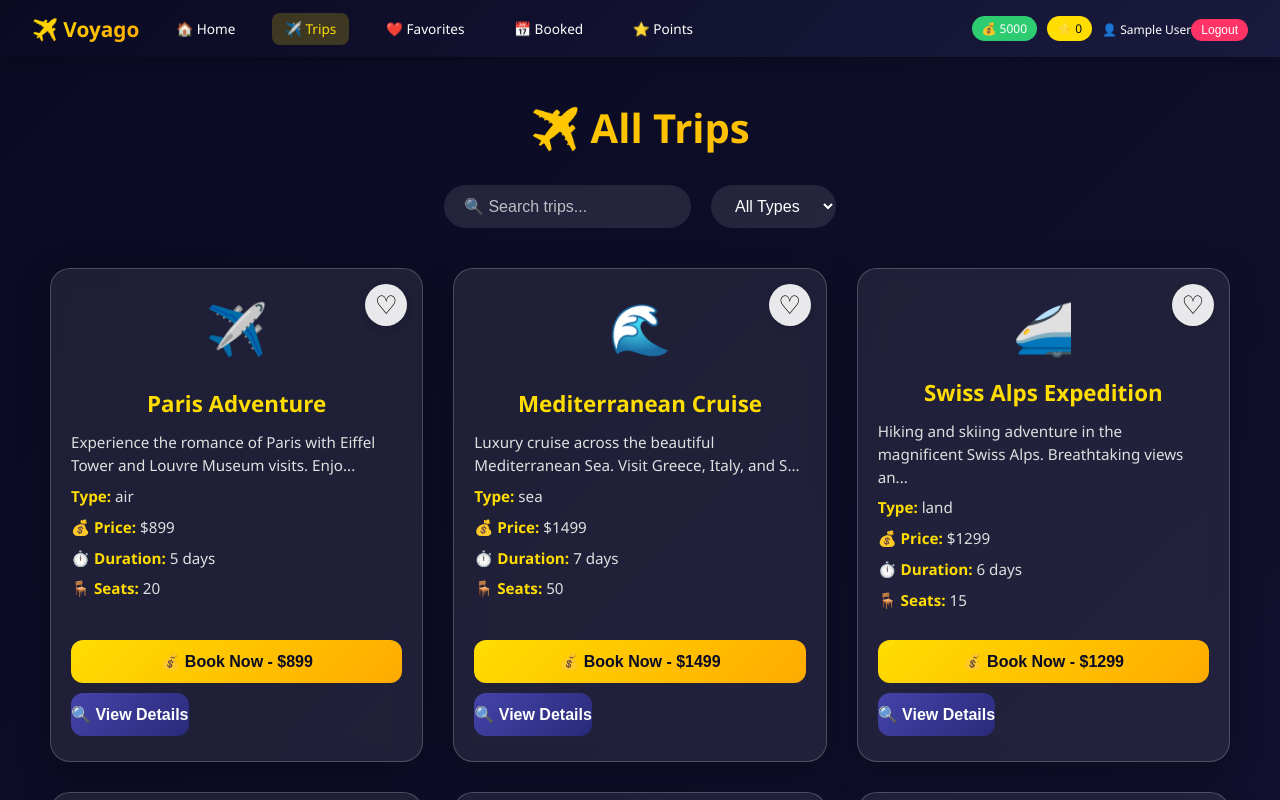
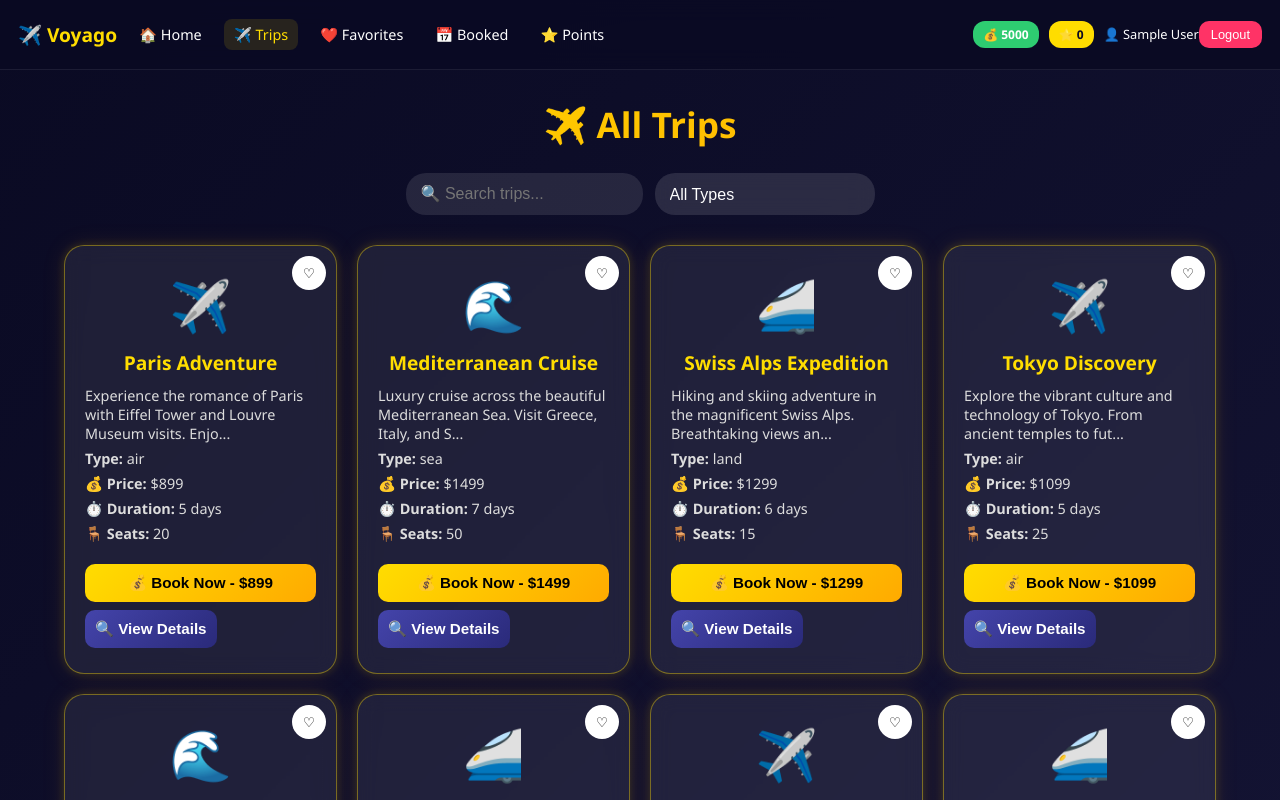
Before and after one commit to hala-sul/travel-website, a React (Vite) app: page /trips in a window 1280 px wide. Shown: the top 800 px of the page. Built offline with nearby package versions, Linux system fonts and the light colour scheme; sample sign-in values are in the browser's storage.

Commit message:
Update trip cards gold glow + UI improvements

```diff
--- a/src/componants/Navbar.css
+++ b/src/componants/Navbar.css
@@ -1,49 +1,53 @@
-/* Navbar Base */
+/* =======================
+   NAVBAR MODERN CLEAN
+======================= */
+
 .navbar {
-  display: flex;
-  justify-content: space-between;
-  align-items: center;
-  background: linear-gradient(135deg, #0a0a23 0%, #1a1a3e 100%);
-  padding: 0.8rem 2rem;
   position: fixed;
   top: 0;
   left: 0;
   right: 0;
+  height: 70px;
+  padding: 0 18px;
+  display: flex;
+  justify-content: space-between;
+  align-items: center;
+  background: rgba(10, 10, 35, 0.92);
+  backdrop-filter: blur(12px);
   z-index: 1000;
-  box-shadow: 0 2px 10px rgba(0, 0, 0, 0.3);
+  border-bottom: 1px solid rgba(255,255,255,0.08);
 }
 
 /* LEFT */
 .nav-left {
   display: flex;
   align-items: center;
-  gap: 1.5rem;
+  gap: 12px;
 }
 
 .logo {
-  font-size: 1.3rem;
+  font-size: 1.2rem;
   font-weight: bold;
-  background: linear-gradient(135deg, #ffdd00, #ffaa00);
-  -webkit-background-clip: text;
-  -webkit-text-fill-color: transparent;
+  color: #ffdd00;
 }
 
 /* LINKS */
 .nav-item {
-  color: #fff;
+  color: white;
   text-decoration: none;
-  font-size: 0.85rem;
-  padding: 0.4rem 0.8rem;
+  font-size: 0.9rem;
+  padding: 6px 10px;
   border-radius: 8px;
+  transition: 0.2s;
 }
 
 .nav-item:hover {
-  background: rgba(255, 255, 255, 0.1);
+  background: rgba(255,255,255,0.08);
 }
 
 .nav-item.active {
-  background: rgba(255, 221, 0, 0.2);
   color: #ffdd00;
+  background: rgba(255,221,0,0.12);
 }
 
 /* RIGHT */
@@ -53,13 +57,18 @@
   gap: 10px;
 }
 
-/* BADGES */
+/* 💰⭐ STATS (IMPORTANT) */
 .balance-badge,
 .points-badge,
 .free-trips-badge {
-  padding: 4px 10px;
-  border-radius: 20px;
+  display: flex;
+  align-items: center;
+  gap: 5px;
+  padding: 5px 10px;
+  border-radius: 12px;
   font-size: 0.75rem;
+  font-weight: 600;
+  white-space: nowrap;
 }
 
 .balance-badge {
@@ -80,23 +89,22 @@
 /* USER */
 .user-name {
   color: white;
-  font-size: 0.75rem;
+  font-size: 0.8rem;
 }
 
 /* BUTTONS */
 .login-btn,
 .logout-btn {
+  padding: 6px 12px;
+  border-radius: 10px;
+  font-size: 0.8rem;
   border: none;
-  padding: 4px 10px;
-  border-radius: 20px;
-  font-size: 0.75rem;
   cursor: pointer;
 }
 
 .login-btn {
-  background: #1E90FF;
+  background: #1e90ff;
   color: white;
-  text-decoration: none;
 }
 
 .logout-btn {
@@ -112,34 +120,13 @@
   cursor: pointer;
 }
 
-/* MOBILE MENU */
-.mobile-menu {
-  display: none;
-}
+/* =======================
+   MOBILE
+======================= */
 
-/* MOBILE ITEMS */
-.mobile-item {
-  display: block;
-  padding: 12px;
-  color: white;
-  text-decoration: none;
-  border-bottom: 1px solid rgba(255,255,255,0.1);
-}
-
-.mobile-login,
-.mobile-logout {
-  width: 100%;
-  padding: 12px;
-  border: none;
-  text-align: left;
-  background: transparent;
-  color: white;
-}
-
-/* ===== MOBILE ===== */
 @media (max-width: 768px) {
 
-  .nav-item {
+  .nav-left .nav-item {
     display: none;
   }
 
@@ -147,21 +134,114 @@
     display: block;
   }
 
-  .mobile-menu {
-    display: block;
-    position: absolute;
-    top: 60px;
-    right: 10px;
-    width: 220px;
-    background: #1a1a3e;
-    border-radius: 10px;
-    overflow: hidden;
+  /* 🔥 KEEP STATS VISIBLE BUT SMALL */
+  .balance-badge,
+  .points-badge {
+    font-size: 0.65rem;
+    padding: 4px 8px;
   }
 
-  .balance-badge,
-  .points-badge,
-  .free-trips-badge,
+  .free-trips-badge {
+    display: none; /* optional */
+  }
+
   .user-name {
     display: none;
   }
+
+  .nav-right {
+    gap: 6px;
+  }
 }
+/* =======================
+   MOBILE MENU (MODERN DRAWER)
+======================= */
+
+.mobile-menu {
+  position: fixed;
+  top: 70px;
+  right: 0;
+  width: 260px;
+  height: calc(100vh - 70px);
+  background: rgba(20, 20, 43, 0.98);
+  backdrop-filter: blur(12px);
+  display: flex;
+  flex-direction: column;
+  padding: 15px;
+  gap: 8px;
+  border-left: 1px solid rgba(255,255,255,0.08);
+  animation: slideIn 0.25s ease;
+  z-index: 999;
+}
+
+/* LINKS */
+.mobile-item {
+  display: flex;
+  align-items: center;
+  gap: 10px;
+  padding: 12px 14px;
+  border-radius: 10px;
+  color: white;
+  text-decoration: none;
+  font-size: 0.95rem;
+  transition: 0.2s;
+}
+
+.mobile-item:hover {
+  background: rgba(255,255,255,0.08);
+}
+
+/* 🔥 STATS INSIDE MENU (CLEAN CARD) */
+.mobile-stats {
+  background: rgba(255,255,255,0.05);
+  padding: 12px;
+  border-radius: 12px;
+  display: flex;
+  justify-content: space-between;
+  font-size: 0.85rem;
+  margin-bottom: 10px;
+}
+
+.mobile-balance {
+  color: #2ecc71;
+  font-weight: bold;
+}
+
+.mobile-points {
+  color: #ffdd00;
+  font-weight: bold;
+}
+
+/* BUTTONS */
+.mobile-login,
+.mobile-logout {
+  margin-top: auto;
+  padding: 12px;
+  border-radius: 10px;
+  border: none;
+  cursor: pointer;
+  font-size: 0.9rem;
+  text-align: center;
+}
+
+.mobile-login {
+  background: #1e90ff;
+  color: white;
+}
+
+.mobile-logout {
+  background: #ff3366;
+  color: white;
+}
+
+/* ANIMATION */
+@keyframes slideIn {
+  from {
+    transform: translateX(100%);
+    opacity: 0;
+  }
+  to {
+    transform: translateX(0);
+    opacity: 1;
+  }
+}
--- a/src/pages/Home.css
+++ b/src/pages/Home.css
@@ -1,3 +1,11 @@
+/* =======================
+   RESET
+======================= */
+
+body {
+  margin: 0;
+}
+
 /* =======================
    HOME CONTAINER
 ======================= */
@@ -5,11 +13,13 @@
 .home-container {
   position: relative;
   width: 100%;
-  height: 100vh;
+  min-height: 100vh; /* بدل height */
   background: radial-gradient(ellipse at bottom, #0b0c28 0%, #020214 100%);
   overflow: hidden;
   color: white;
   font-family: 'Segoe UI', Tahoma, Geneva, Verdana, sans-serif;
+  padding-top: 80px; /* مساحة للناف */
+  box-sizing: border-box; /* مهم */
 }
 
 /* =======================
@@ -113,52 +123,11 @@
 }
 
 /* =======================
-   ✈️ PLANE (FIXED FINAL)
-======================= */
-
-.plane {
-  position: absolute;
-  top: 18%;
-  left: -150px;
-  font-size: 75px;
-  z-index: 9999;
-  filter: drop-shadow(0 0 10px rgba(255, 221, 0, 0.6));
-  animation: fly 12s linear infinite;
-}
-
-/* =======================
-   ANIMATION (ONLY ONE)
-======================= */
-
-@keyframes fly {
-  0% {
-    left: -150px;
-    transform: translateY(0px) rotate(0deg);
-  }
-
-  25% {
-    transform: translateY(-25px) rotate(6deg);
-  }
-
-  50% {
-    transform: translateY(20px) rotate(-6deg);
-  }
-
-  75% {
-    transform: translateY(-10px) rotate(3deg);
-  }
-
-  100% {
-    left: 110%;
-    transform: translateY(0px) rotate(0deg);
-  }
-}
-
-/* =======================
    RESPONSIVE
 ======================= */
 
 @media (max-width: 768px) {
+
   .home-content {
     width: 90%;
     padding: 25px;
@@ -168,7 +137,64 @@
     font-size: 1.8rem;
   }
 
+}
+/* .plane {
+  left: -120px;
+  top: 15%;
+  font-size: 90px;
+  filter: drop-shadow(0 0 20px rgba(255, 221, 0, 0.9));
+  animation: fly 12s linear infinite;
+} */
+.plane {
+  position: absolute;
+  top: 120px;
+  left: 0;
+  font-size: 70px;
+  z-index: 9999;
+  filter: drop-shadow(0 0 10px rgba(255, 221, 0, 0.6));
+  animation: flyCurve 14s ease-in-out infinite;
+  will-change: transform;
+}
+
+/* ✈️ مسار منحني حقيقي */
+@keyframes flyCurve {
+  0% {
+    transform: translateX(-120px) translateY(0) rotate(0deg);
+  }
+
+  25% {
+    transform: translateX(25vw) translateY(-60px) rotate(8deg);
+  }
+
+  50% {
+    transform: translateX(55vw) translateY(40px) rotate(-6deg);
+  }
+
+  75% {
+    transform: translateX(85vw) translateY(-30px) rotate(4deg);
+  }
+
+  100% {
+    transform: translateX(110vw) translateY(0) rotate(0deg);
+  }
+}
+@media (max-width: 768px) {
   .plane {
     font-size: 45px;
+    animation-duration: 16s; /* أبطأ بالموبايل */
+  }
+
+  @keyframes flyCurve {
+    0% {
+      transform: translateX(-120px) translateY(0) rotate(0deg);
+    }
+
+    50% {
+      transform: translateX(100vw) translateY(-40px) rotate(5deg);
+    }
+
+    100% {
+      transform: translateX(110vw) translateY(0) rotate(0deg);
+    }
   }
 }
--- a/src/pages/Home.jsx
+++ b/src/pages/Home.jsx
@@ -101,8 +101,8 @@ const Home = () => {
       <div className="mist"></div>
 
       {/* ✈️ الطيارة */}
-      <div className="plane">✈️</div>
 
+<div className="plane">✈️</div>
       <div className="home-content">
         <h1>Welcome to Voyago</h1>
         <p>Explore hundreds of amazing trips!</p>
--- a/src/pages/Trips.css
+++ b/src/pages/Trips.css
@@ -1,393 +1,216 @@
-/* Trips Page Styles */
 .trips-container {
-    padding: 100px 50px 50px 50px;
+  padding: 100px 5vw 50px;
   background: linear-gradient(135deg, #0a0a23 0%, #1a1a3e 100%);
   min-height: 100vh;
   color: #fff;
+  box-sizing: border-box;
 }
 
 .trips-container h1 {
   text-align: center;
-    font-size: 2.5rem;
-    margin-bottom: 30px;
+  font-size: 2.2rem;
+  margin-bottom: 25px;
   background: linear-gradient(135deg, #ffdd00, #ffaa00);
   -webkit-background-clip: text;
   -webkit-text-fill-color: transparent;
-    background-clip: text;
-    animation: fadeInDown 0.5s ease;
 }
 
-  @keyframes fadeInDown {
-    from {
-      opacity: 0;
-      transform: translateY(-30px);
-    }
-    to {
-      opacity: 1;
-      transform: translateY(0);
-    }
-  }
-
-  /* Search and Filter */
+/* ================= SEARCH ================= */
  .search-filter {
   display: flex;
   justify-content: center;
-    gap: 20px;
-    margin-bottom: 40px;
+  gap: 12px;
+  margin-bottom: 30px;
   flex-wrap: wrap;
-    animation: fadeInUp 0.5s ease;
 }
 
-  @keyframes fadeInUp {
-    from {
-      opacity: 0;
-      transform: translateY(30px);
-    }
-    to {
-      opacity: 1;
-      transform: translateY(0);
-    }
+.search-filter input {
+  padding: 12px 15px;
+  border-radius: 20px;
+  border: none;
+  font-size: 1rem;
+  background: rgba(255,255,255,0.1);
+  color: white;
+  outline: none;
+  min-width: 220px;
 }
 
-  .search-filter input,
+
+
 .search-filter select {
-    padding: 12px 20px;
-    border-radius: 25px;
+  padding: 12px 15px;
+  border-radius: 20px;
   border: none;
   font-size: 1rem;
-    background: rgba(255, 255, 255, 0.1);
-    color: #fff;
+  background: rgba(255,255,255,0.12);
+  color: white;
+  outline: none;
+  min-width: 220px;
+
+
+  appearance: none;
+  -webkit-appearance: none;
+  -moz-appearance: none;
+
+  cursor: pointer;
   backdrop-filter: blur(10px);
-    cursor: pointer;
-    transition: all 0.3s;
 }
 
-  .search-filter input::placeholder {
-    color: rgba(255, 255, 255, 0.7);
-  }
-
-  .search-filter input:focus,
-  .search-filter select:focus {
-    outline: none;
-    background: rgba(255, 255, 255, 0.2);
-    box-shadow: 0 0 10px rgba(255, 221, 0, 0.5);
-  }
 
 .search-filter select option {
   background: #1a1a3e;
-    color: #fff;
+  color: white;
+  padding: 10px;
 }
 
-  /* Trips Grid */
+
+.search-filter select option:hover {
+  background: #ffdd00;
+  color: #0a0a23;
+}
+/* ================= GRID ================= */
 .trips-grid {
   display: grid;
-    grid-template-columns: repeat(auto-fit, minmax(320px, 1fr));
-    gap: 30px;
+  grid-template-columns: repeat(auto-fit, minmax(260px, 1fr));
+  gap: 20px;
 }
 
-  /* Trip Card with Animation */
+/* ================= CARD ================= */
+/* .trip-card {
+  background: rgba(255,255,255,0.08);
+  border-radius: 16px;
+  padding: 18px;
+  position: relative;
+  transition: 0.3s;
+  backdrop-filter: blur(10px);
+}
+
+.trip-card:hover {
+  transform: translateY(-5px);
+} */
 .trip-card {
   background: rgba(255, 255, 255, 0.08);
   backdrop-filter: blur(10px);
-    border: 1px solid rgba(255, 255, 255, 0.2);
   border-radius: 20px;
   padding: 25px 20px;
   position: relative;
-    box-shadow: 0 8px 32px rgba(0, 0, 0, 0.3);
   display: flex;
   flex-direction: column;
   justify-content: space-between;
   transition: all 0.3s;
-    animation: fadeInUpCard 0.4s ease forwards;
-    opacity: 0;
+
+
+  border: 1px solid rgba(255, 221, 0, 0.4);
+  box-shadow:
+    0 0 10px rgba(255, 221, 0, 0.15),
+    0 0 25px rgba(255, 170, 0, 0.1);
+}
+.trip-card:hover {
+  transform: translateY(-8px);
+  border: 1px solid rgba(255, 221, 0, 0.9);
+  box-shadow:
+    0 0 15px rgba(255, 221, 0, 0.4),
+    0 0 35px rgba(255, 170, 0, 0.25);
 }
 
-  @keyframes fadeInUpCard {
-    from {
-      opacity: 0;
-      transform: translateY(20px);
-    }
-    to {
-      opacity: 1;
-      transform: translateY(0);
-    }
+/* ================= ICON ================= */
+.trip-icon {
+  text-align: center;
+  font-size: 40px;
+  margin-bottom: 10px;
 }
 
-  /* تأخير ظهور البطاقات المتتالية */
-  .trip-card:nth-child(1) { animation-delay: 0s; }
-  .trip-card:nth-child(2) { animation-delay: 0.08s; }
-  .trip-card:nth-child(3) { animation-delay: 0.16s; }
-  .trip-card:nth-child(4) { animation-delay: 0.24s; }
-  .trip-card:nth-child(5) { animation-delay: 0.32s; }
-  .trip-card:nth-child(6) { animation-delay: 0.40s; }
-  .trip-card:nth-child(7) { animation-delay: 0.48s; }
-  .trip-card:nth-child(8) { animation-delay: 0.56s; }
-
-  .trip-card:hover {
-    transform: translateY(-7px);
-    box-shadow: 0 15px 40px rgba(0, 0, 0, 0.4);
-    border-color: rgba(255, 221, 0, 0.5);
-  }
-
-  /* Favorite Button */
-  .favorite-btn {
-    position: absolute;
-    top: 15px;
-    right: 15px;
-    background: rgba(255, 255, 255, 0.9);
-    border: none;
-    font-size: 1.6rem;
-    cursor: pointer;
-    padding: 8px;
-    border-radius: 50%;
-    width: 42px;
-    height: 42px;
-    display: flex;
-    align-items: center;
-    justify-content: center;
-    transition: all 0.3s;
-    z-index: 10;
-    box-shadow: 0 2px 8px rgba(0, 0, 0, 0.2);
-  }
-
-  .favorite-btn:hover {
-    transform: scale(1.15);
-  }
-
-  .favorite-btn.active {
-    background: #ff3366;
-    color: white;
-    box-shadow: 0 0 15px rgba(255, 51, 102, 0.5);
-    animation: heartbeat 0.5s ease;
-  }
-
-  @keyframes heartbeat {
-    0%, 100% {
-      transform: scale(1);
-    }
-    50% {
-      transform: scale(1.2);
-    }
-  }
-
-  /* Trip Icon with Gentle Float */
-  .trip-icon {
+/* ================= TEXT ================= */
+.trip-content h3 {
   text-align: center;
-    margin-bottom: 15px;
-    transition: all 0.3s ease;
-  }
-
-  .trip-card:hover .trip-icon {
-    animation: gentleFloat 0.5s ease;
-  }
-
-  @keyframes gentleFloat {
-    0%, 100% {
-      transform: translateY(0);
-    }
-    50% {
-      transform: translateY(-8px);
-    }
-  }
-
-  /* Trip Content */
-  .trip-content h3 {
   color: #ffdd00;
-    margin-bottom: 12px;
-    font-size: 1.4rem;
-    text-align: center;
+  font-size: 1.2rem;
+  margin-bottom: 10px;
 }
 
 .trip-content p {
-    font-size: 0.95rem;
-    color: #e0e0e0;
-    margin: 8px 0;
-    line-height: 1.5;
+  font-size: 0.9rem;
+  margin: 6px 0;
+  color: #ddd;
 }
 
-  .trip-content p strong {
-    color: #ffdd00;
+/* ================= BUTTONS ================= */
+.trip-buttons {
+  display: flex;
+  flex-direction: column;
+  gap: 8px;
+  margin-top: 15px;
 }
 
-  /* Buttons Container */
-  .trip-buttons {
-    margin-top: 20px;
-    display: flex;
-    flex-direction: column;
-    gap: 10px;
-  }
-
-  /* Book Button */
-  .book-btn {
-    padding: 12px 0;
-    border-radius: 12px;
+.book-btn,
+.free-book-btn-card,
+.details-btn {
+  padding: 10px;
+  border-radius: 10px;
   border: none;
   font-weight: bold;
   cursor: pointer;
-    font-size: 1rem;
-    transition: all 0.3s;
-    text-align: center;
-    background: linear-gradient(135deg, #ffdd00, #ffaa00);
-    color: #0a0a23;
+  font-size: 0.95rem;
 }
 
-  .book-btn:hover {
-    transform: translateY(-3px);
-    box-shadow: 0 5px 20px rgba(255, 221, 0, 0.4);
+.book-btn {
+  background: linear-gradient(135deg, #ffdd00, #ffaa00);
 }
 
-  /* Free Book Button */
 .free-book-btn-card {
-    padding: 12px 0;
-    border-radius: 12px;
-    border: none;
-    font-weight: bold;
-    cursor: pointer;
-    font-size: 1rem;
-    transition: all 0.3s;
   background: linear-gradient(135deg, #ff6b6b, #ff3366);
   color: white;
 }
 
-  .free-book-btn-card:hover {
-    transform: translateY(-3px);
-    box-shadow: 0 5px 20px rgba(255, 51, 102, 0.4);
-    animation: pulse 0.5s ease;
+.details-btn {
+  background: linear-gradient(135deg, #4444aa, #2a2a7a);
+  color: white;
 }
 
-  @keyframes pulse {
-    0%, 100% {
-      transform: scale(1);
-    }
-    50% {
-      transform: scale(1.02);
-    }
+/* ================= FAVORITE ================= */
+.favorite-btn {
+  position: absolute;
+  top: 10px;
+  right: 10px;
+  border: none;
+  background: white;
+  border-radius: 50%;
+  width: 34px;
+  height: 34px;
+  cursor: pointer;
 }
 
-  /* Details Button */
-  .details-btn {
-    padding: 12px 0;
-    border-radius: 12px;
-    border: none;
-    font-weight: bold;
-    cursor: pointer;
-    font-size: 1rem;
-    transition: all 0.3s;
-    text-align: center;
-    background: linear-gradient(135deg, #4444aa, #2a2a7a);
-    color: #fff;
-  }
+/* ================= MOBILE ================= */
+@media (max-width: 768px) {
 
-  .details-btn:hover {
-    transform: translateY(-3px);
-    box-shadow: 0 5px 20px rgba(68, 68, 170, 0.4);
-  }
-
-  /* No Results */
-  .no-results {
-    text-align: center;
-    padding: 50px;
-    font-size: 1.2rem;
-    color: rgba(255, 255, 255, 0.7);
-  }
-
-  /* ========== Responsive for Mobile ========== */
-  @media (max-width: 768px) {
   .trips-container {
-      padding: 100px 15px 30px 15px;
+    padding: 90px 15px 30px;
   }
 
   .trips-container h1 {
-      font-size: 1.8rem;
+    font-size: 1.6rem;
   }
 
   .search-filter {
     flex-direction: column;
-      align-items: center;
-      gap: 12px;
+    align-items: stretch;
   }
 
   .search-filter input,
   .search-filter select {
     width: 100%;
-      padding: 10px 15px;
-      font-size: 0.9rem;
+    min-width: unset;
   }
 
   .trips-grid {
     grid-template-columns: 1fr;
-      gap: 20px;
   }
 
   .trip-card {
-      padding: 20px 15px;
-    }
-
-    .trip-icon span {
-      font-size: 40px !important;
-    }
-
-    .trip-content h3 {
-      font-size: 1.2rem;
+    padding: 15px;
   }
 
   .trip-content p {
     font-size: 0.85rem;
   }
-
-    .book-btn,
-    .details-btn,
-    .free-book-btn-card {
-      padding: 10px 0;
-      font-size: 0.9rem;
 }
-
-    .favorite-btn {
-      width: 38px;
-      height: 38px;
-      font-size: 1.4rem;
-      top: 12px;
-      right: 12px;
-    }
-
-    .no-results {
-      padding: 30px;
-      font-size: 1rem;
-    }
-  }
-
-  /* للشاشات الصغيرة جداً */
-  @media (max-width: 480px) {
-    .trips-container {
-      padding: 90px 12px 20px 12px;
-    }
-
-    .trips-container h1 {
-      font-size: 1.5rem;
-    }
-
-    .trip-card {
-      padding: 15px 12px;
-    }
-
-    .trip-content h3 {
-      font-size: 1.1rem;
-    }
-
-    .trip-content p {
-      font-size: 0.8rem;
-    }
-
-    .book-btn,
-    .details-btn,
-    .free-book-btn-card {
-      padding: 8px 0;
-      font-size: 0.85rem;
-    }
-
-    .favorite-btn {
-      width: 32px;
-      height: 32px;
-      font-size: 1.2rem;
-    }
-  }
```
Lines whose indentation alone changed are shown as unchanged.
